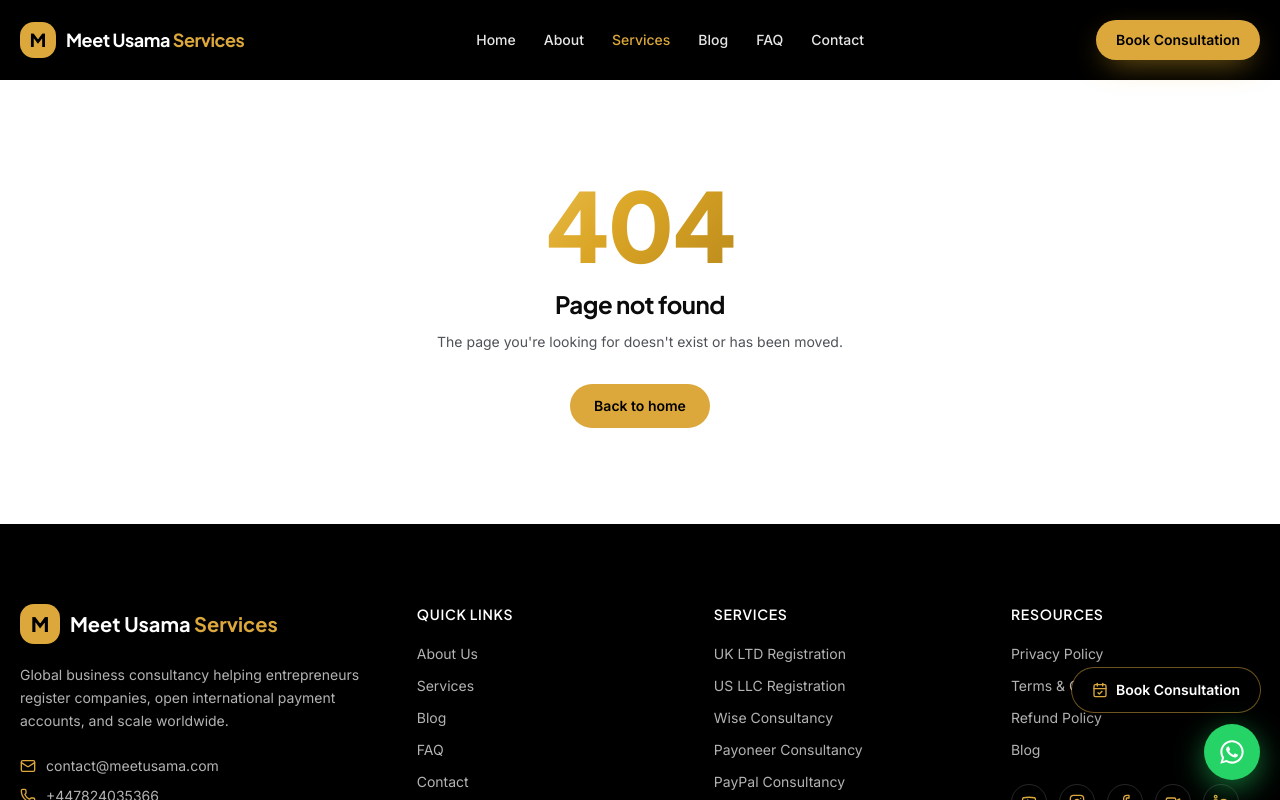
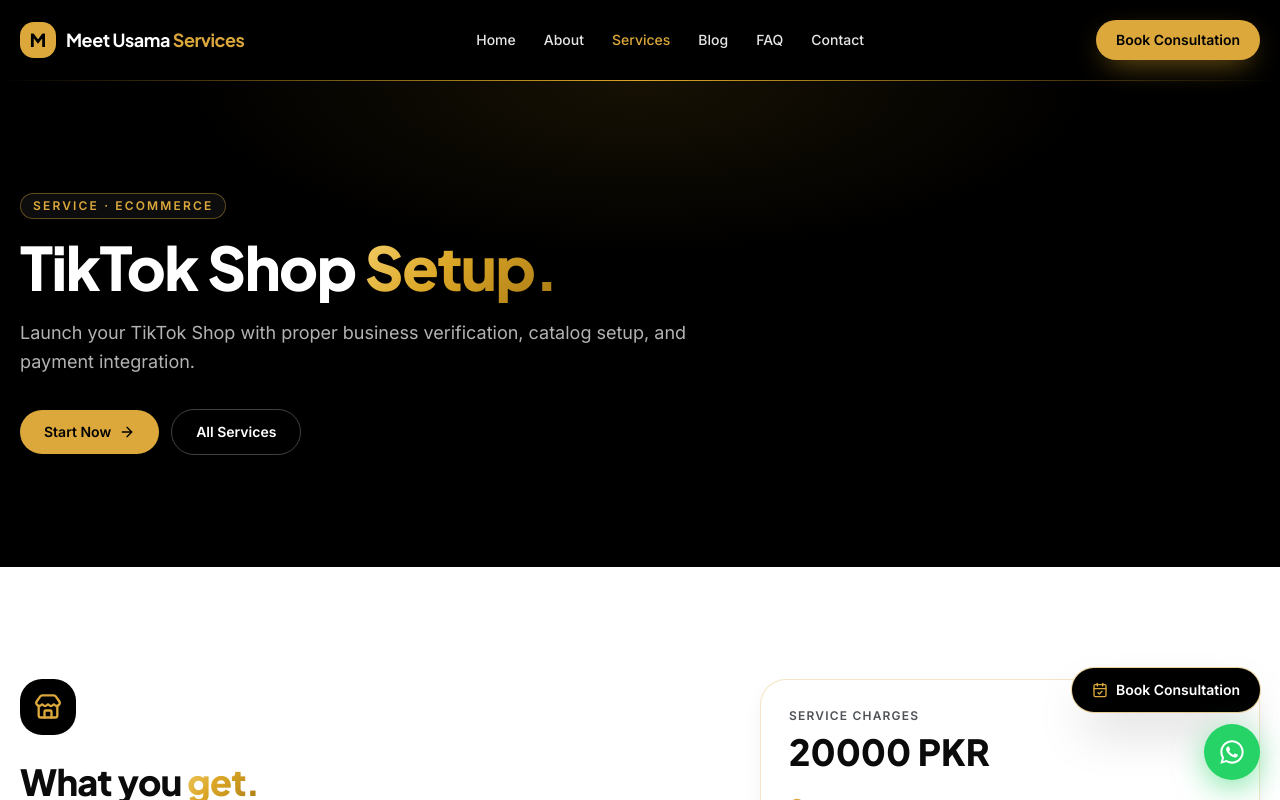
Before and after one commit to theusmandev/meetusamaservices, a React (Vite) app: page /meetusamaservices/services/tiktok-shop in a window 1280 px wide. Shown: the top 800 px of the page. Built offline with nearby package versions, Linux system fonts and the light colour scheme.

Commit message:
feat(services): add TikTok Shop Setup detail page
Created a new TikTokShopPage using the shared service-page component, added its route (/services/tiktok-shop), and linked the existing TikTok Shop Setup card on the Services page to it. Price set to PKR 20,000.

```diff
--- a/src/App.tsx
+++ b/src/App.tsx
@@ -24,6 +24,7 @@
 import PayPalPage from "./pages/services/PayPalPage";
 import StripePage from "./pages/services/StripePage";
 import ShopifyPage from "./pages/services/ShopifyPage";
+import TikTokShopPage from "./pages/services/TikTokShopPage";
 
 function NotFoundPage() {
   return (
@@ -64,6 +65,7 @@
           <Route path="/services/paypal" element={<PayPalPage />} />
           <Route path="/services/stripe" element={<StripePage />} />
           <Route path="/services/shopify" element={<ShopifyPage />} />
+          <Route path="/services/tiktok-shop" element={<TikTokShopPage />} />
           <Route path="/contact" element={<ContactPage />} />
           <Route path="/blog" element={<BlogPage />} />
           <Route path="/blog/:slug" element={<BlogPostPage />} />
--- a/src/pages/ServicesPage.tsx
+++ b/src/pages/ServicesPage.tsx
@@ -15,7 +15,7 @@
   { icon: DollarSign, title: "PayPal Business Setup", desc: "Verified PayPal Business accounts that hold and withdraw.", to: "/services/paypal" },
   { icon: Zap, title: "Stripe Consultancy", desc: "Stripe activation for SaaS, agencies and global operators.", to: "/services/stripe" },
   { icon: ShoppingBag, title: "Shopify Store Setup", desc: "End-to-end Shopify launch: theme, products, payments, shipping.", to: "/services/shopify" },
-  { icon: Store, title: "TikTok Shop Setup", desc: "TikTok Shop application, catalog upload, monetization." },
+  { icon: Store, title: "TikTok Shop Setup", desc: "TikTok Shop application, catalog upload, monetization.", to: "/services/tiktok-shop" },
   { icon: FileCheck2, title: "Business Verification", desc: "KYC, KYB, address verification and platform re-verification." },
 ];
 
--- /dev/null
+++ b/src/pages/services/TikTokShopPage.tsx
@@ -0,0 +1,39 @@
+import { SEO } from "../../components/SEO";
+import { Store } from "lucide-react";
+import { ServicePage } from "../../components/service-page";
+
+export default function TikTokShopPage() {
+  return (
+    <>
+      <SEO title="TikTok Shop Setup | Meet Usama Services" description="TikTok Shop application, catalog upload, and monetization setup — done for you by our experts." />
+      <ServicePage data={{
+      eyebrow: "Service · eCommerce",
+      title: "TikTok Shop",
+      gold: "Setup.",
+      subtitle: "Launch your TikTok Shop with proper business verification, catalog setup, and payment integration.",
+      icon: Store,
+      timeline: "3–7 business days",
+      price: "20000 PKR",
+      includes: [
+        "TikTok Shop application submission",
+        "Product catalog setup",
+        "Business verification support",
+        "Payment method configuration",
+        "Shipping & fulfillment setup",
+        "Post-approval optimization",
+      ],
+      bullets: [
+        "Reach TikTok's massive engaged shopping audience directly through in-app storefronts.",
+        "Get your products discovered through TikTok's algorithm-driven content and live selling features.",
+        "Perfect for sellers looking to diversify beyond traditional marketplaces like Amazon and Shopify.",
+      ],
+      requirements: [
+        "Registered business (UK LTD or US LLC)",
+        "Business registration documents",
+        "Product catalog/inventory details",
+        "Valid ID and bank/payment account details",
+      ],
+    }} />
+    </>
+  );
+}
```
